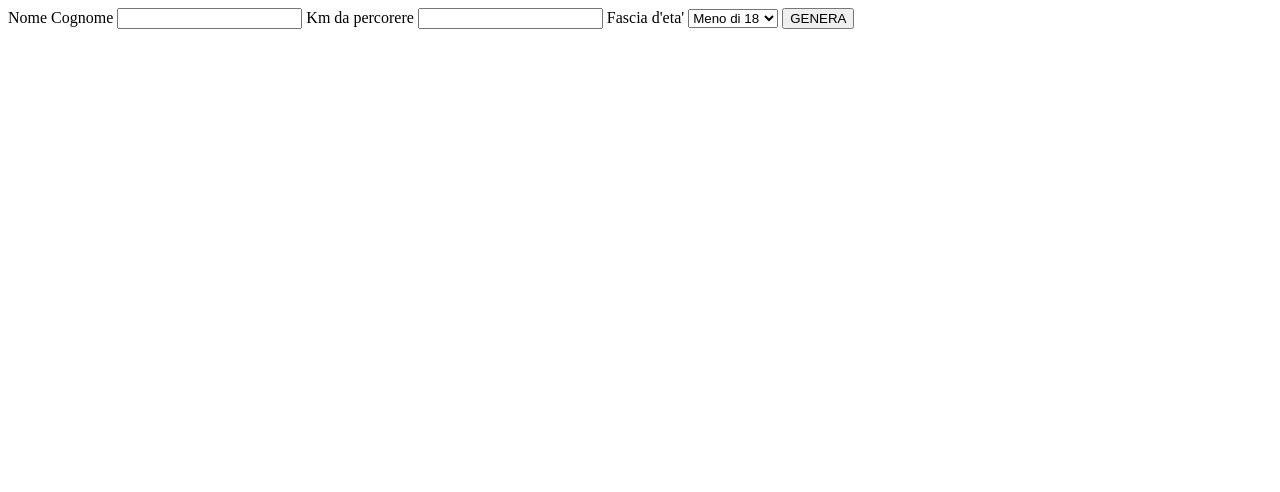
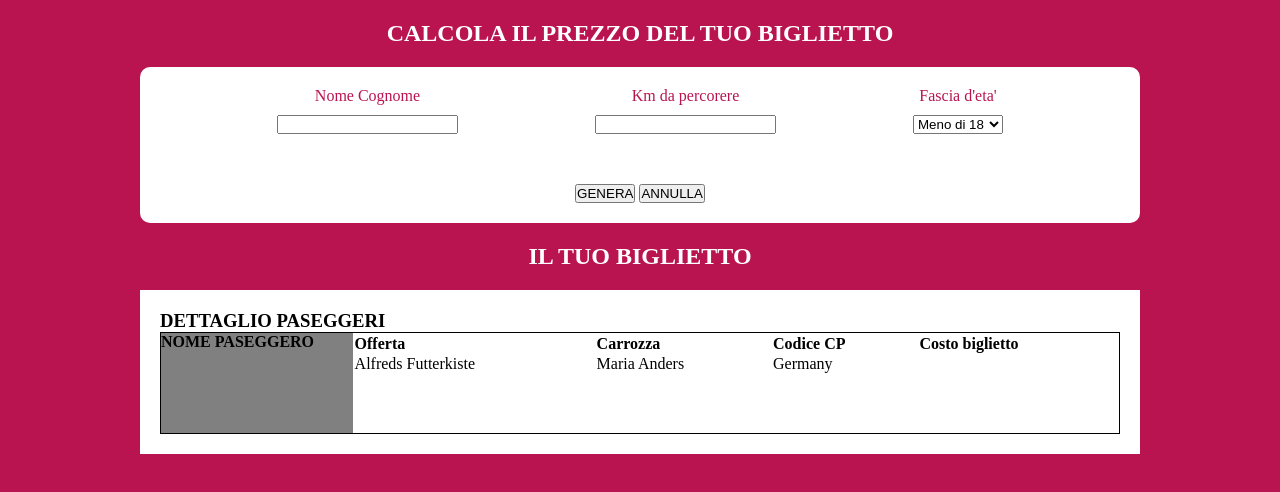
Before and after one commit to FontaMatte/js-biglietto-treno-form, a plain HTML site: page index.html in a window 1280 px wide. Drawn offline with Linux system fonts and the light colour scheme.

Commit message:
-Passenger name output html -Ticket price output html -basic style

```diff
--- a/css/style.css
+++ b/css/style.css
@@ -0,0 +1,74 @@
+* {
+    margin: 0;
+    padding: 0;
+    box-sizing: border-box;
+}
+
+.d-flex {
+    display: flex;
+}
+
+.d-flex-column {
+    flex-direction: column;
+}
+
+body {
+    background-color: #b91450;
+    color: white;
+}
+
+.container {
+    max-width: 1000px;
+    margin: 20px auto 0 auto;
+    text-align: center;
+}
+
+.input-dati {
+    width: 100%;
+    padding: 20px 0;
+    margin: 20px 0;
+    background-color: white;
+    border-radius: 10px;
+    color: #b91450;
+    justify-content: space-evenly;
+    flex-wrap: wrap;
+}
+
+.input-dati label {
+    margin-bottom: 10px;
+}
+
+.button-container {
+    width: 100%;
+    margin-top: 50px;
+}
+
+.ticket-container {
+    width: 100%;
+    background-color: white;
+    margin: 20px 0;
+    color: black;
+    padding: 20px;
+    text-align: left;
+}
+
+.ticket-content {
+    width: 100%;
+    height: 100%;
+    border: 1px solid black;
+}
+
+.ticket-left {
+    width: 20%;
+    height: 100px;
+    background-color: grey;
+}
+
+.ticket-right {
+    width: 80%;
+    height: 100px;
+}
+
+table {
+    width: 100%;
+}
--- a/index.html
+++ b/index.html
@@ -8,22 +8,67 @@
         <link rel="stylesheet" href="css/style.css">
     </head>
     <body>
+        <div class="container">
+            <h2>
+                CALCOLA IL PREZZO DEL TUO BIGLIETTO
+            </h2>
+            <div class="input-dati d-flex">
+                <div class="name d-flex d-flex-column">
                     <label for="userName">Nome Cognome</label>
                     <input type="text" id="userName" name="nomeCognome">
+                </div>
 
+                <div class="km d-flex d-flex-column">
                     <label for="kmRange">Km da percorere</label>
                     <input type="text" id='kmRange'>
+                </div>
 
+                <div class="age d-flex d-flex-column">
                     <label for='userAge'>Fascia d'eta'</label>
                     <select id='userAge'>
                         <option value="meno18">Meno di 18</option>
                         <option value="18-65"> Tra 18 e 65 </option>
                         <option value="piu65"> Piu' di 65</option>
                     </select>
+                </div>
+                <div class="button-container">
+                    <button id="submit-button">GENERA</button>
+                    <button id="submit-button">ANNULLA</button>
+                </div>
+            </div>
 
-        <button id="submit-button">GENERA</button>
-
-        <div id="userTicket"></div>
+            <h2>
+                IL TUO BIGLIETTO
+            </h2>
+            <div class="ticket-container">
+                <h3>
+                    DETTAGLIO PASEGGERI
+                </h3>
+                <div class="ticket-content d-flex">
+                    <div class="ticket-left">
+                        <h4>
+                            NOME PASEGGERO
+                        </h4>
+                        <span id="passengerName"></span>
+                    </div>
+                    <div class="ticket-right">
+                        <table>
+                            <tr>
+                              <th>Offerta</th>
+                              <th>Carrozza</th>
+                              <th>Codice CP</th>
+                              <th>Costo biglietto</th>
+                            </tr>
+                            <tr>
+                              <td>Alfreds Futterkiste</td>
+                              <td>Maria Anders</td>
+                              <td>Germany</td>
+                              <td id="userTicketPrice"></td>
+                            </tr>
+                    </div>
+                </div>
+            </div>
+        </div>
 
         <script src="js/script.js"></script>
     </body>
--- a/js/script.js
+++ b/js/script.js
@@ -1,13 +1,17 @@
 // Dichiaro e Inizializzo le variabii
+// Variabili Input
 const userName = document.getElementById('userName');
 const kmRange = document.getElementById('kmRange');
 const userAge = document.getElementById('userAge');
 const submitButton = document.getElementById('submit-button');
-const userTicket = document.getElementById('userTicket')
 const kmPrice = 0.21;
 const minorsDiscount = 0.2;
 const elderyDiscount = 0.4;
+
+// Variabili Output
+const userTicketPrice = document.getElementById('userTicketPrice');
 let ticketPrice;
+const passengerName = document.getElementById('passengerName');
 
 // Funzione che all'evento 'click' calcola il prezzo del biglietto in base all'eta'
 submitButton.addEventListener('click',
@@ -33,6 +37,8 @@ submitButton.addEventListener('click',
 
         // Stampo in HTML il risultato
         ticketPrice = ticketPrice.toFixed(2); //arrotondo a 2 cifre decimali
-        userTicket.innerHTML = `Il costo del biglietto e' di: €${ticketPrice}`;
+        userTicketPrice.innerHTML = `€${ticketPrice}`;
+
+        passengerName.innerHTML = `${userName.value}`;
     }
 )
```
Lines whose indentation alone changed are shown as unchanged.
